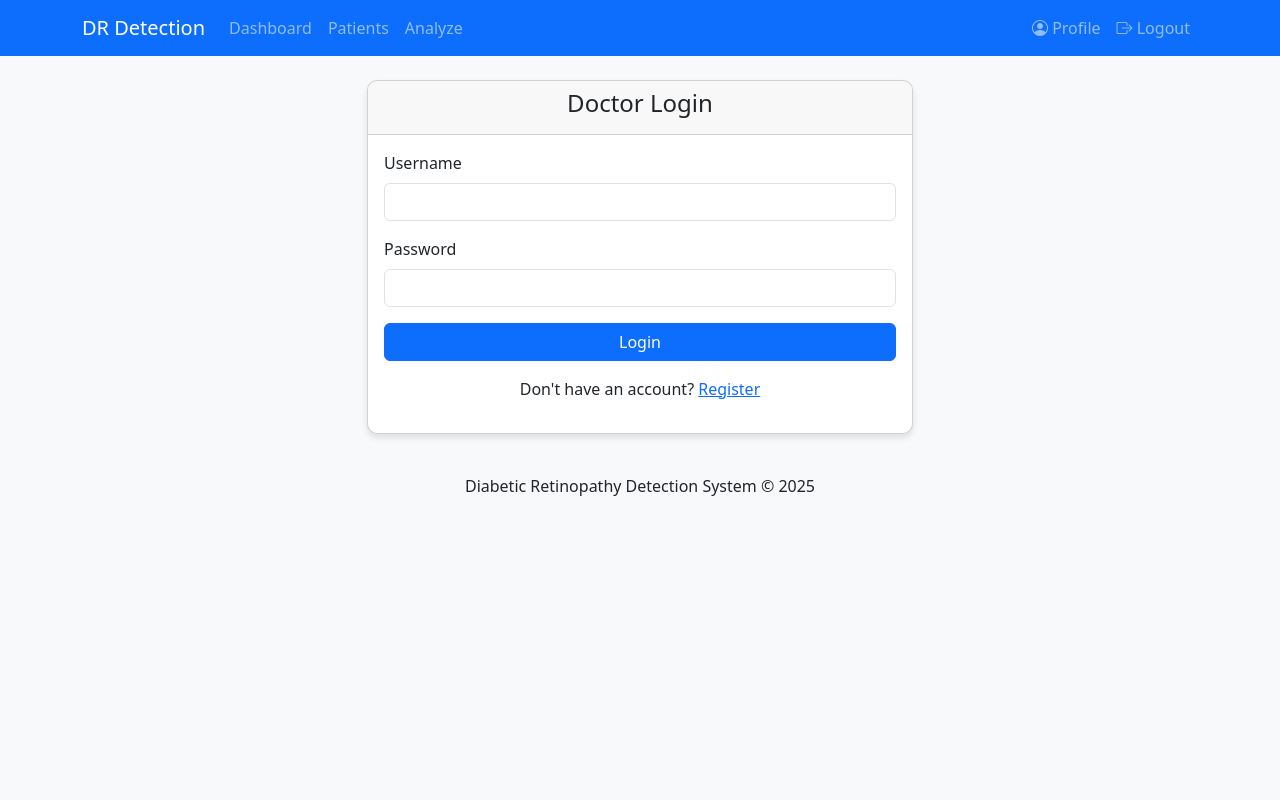
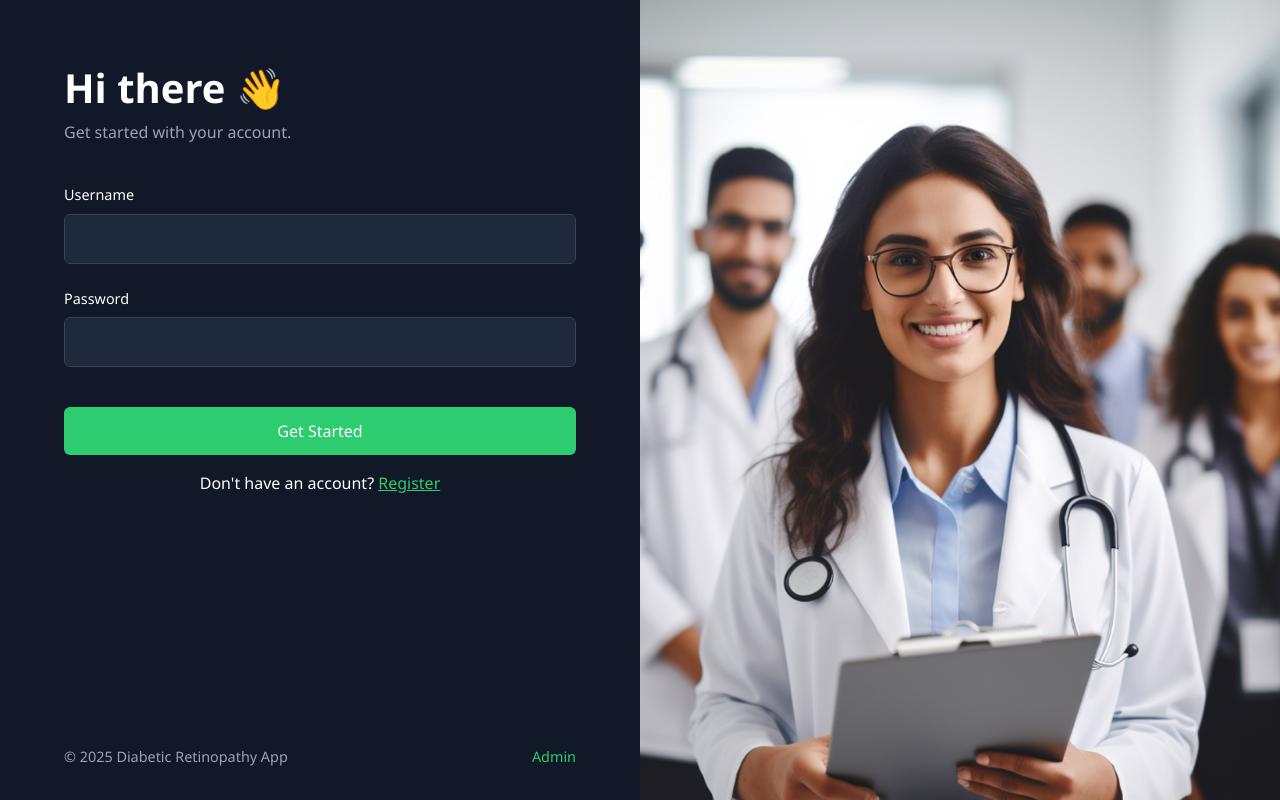
Before and after one commit to anass-elamrany/diabetic_retinopathy_app, a Django app: page /login/ in a window 1280 px wide. Run offline with Django 5.2, Linux system fonts and the light colour scheme.

Commit message:
Desgine login page

```diff
--- a/app/templates/app/login.html
+++ b/app/templates/app/login.html
@@ -1,30 +1,216 @@
-{% extends 'app/base.html' %}
+<!DOCTYPE html>
+<html lang="en">
+<head>
+    <meta charset="UTF-8">
+    <meta name="viewport" content="width=device-width, initial-scale=1.0">
+    <title>Doctor Login - Diabetic Retinopathy App</title>
+    <link href="https://cdn.jsdelivr.net/npm/bootstrap@5.3.0-alpha1/dist/css/bootstrap.min.css" rel="stylesheet">
+    <style>
+        :root {
+            --primary-color: #2ecc71;
+            --dark-bg: #111827;
+            --input-bg: #1e293b;
+            --text-light: #ffffff;
+            --text-secondary: #9ca3af;
+        }
 
-{% block content %}
-<div class="row justify-content-center">
-    <div class="col-md-6">
-        <div class="card">
-            <div class="card-header">
-                <h4 class="text-center">Doctor Login</h4>
+        body {
+            font-family: 'Segoe UI', Roboto, 'Helvetica Neue', Arial, sans-serif;
+            margin: 0;
+            padding: 0;
+            height: 100vh;
+            overflow: hidden;
+        }
+
+        .login-container {
+            display: flex;
+            height: 100vh;
+        }
+
+        .login-form-section {
+            background-color: var(--dark-bg);
+            color: var(--text-light);
+            width: 50%;
+            padding: 2rem 4rem;
+            display: flex;
+            flex-direction: column;
+        }
+
+        .image-section {
+            width: 50%;
+            overflow: hidden;
+        }
+
+        .image-section img {
+            width: 100%;
+            height: 100%;
+            object-fit: cover;
+        }
+
+        .app-logo {
+            display: flex;
+            align-items: center;
+            margin-bottom: 2rem;
+        }
+
+        .app-logo img {
+            width: 40px;
+            height: 40px;
+            margin-right: 10px;
+        }
+
+        .app-logo h2 {
+            font-size: 1.6rem;
+            margin: 0;
+            font-weight: 600;
+        }
+
+        .greeting {
+            margin-top: 2rem;
+            margin-bottom: 0.5rem;
+        }
+
+        .greeting h1 {
+            font-size: 2.5rem;
+            font-weight: 600;
+            margin-bottom: 0.5rem;
+        }
+
+        .greeting p {
+            color: var(--text-secondary);
+            margin-bottom: 2rem;
+        }
+
+        .form-group {
+            margin-bottom: 1.5rem;
+        }
+
+        .form-group label {
+            display: block;
+            margin-bottom: 0.5rem;
+            font-size: 0.9rem;
+        }
+
+        .form-control {
+            width: 100%;
+            padding: 0.75rem 1rem;
+            background-color: var(--input-bg);
+            border: 1px solid #374151;
+            border-radius: 0.375rem;
+            color: var(--text-light);
+            font-size: 1rem;
+        }
+
+        .form-control:focus {
+            outline: none;
+            border-color: var(--primary-color);
+        }
+
+        .phone-input {
+            display: flex;
+        }
+
+        .country-code {
+            background-color: var(--input-bg);
+            border: 1px solid #374151;
+            border-radius: 0.375rem 0 0 0.375rem;
+            padding: 0 0.75rem;
+            display: flex;
+            align-items: center;
+            color: var(--text-light);
+        }
+
+        .phone-input .form-control {
+            border-radius: 0 0.375rem 0.375rem 0;
+            border-left: none;
+        }
+
+        .submit-btn {
+            width: 100%;
+            padding: 0.75rem;
+            background-color: var(--primary-color);
+            border: none;
+            border-radius: 0.375rem;
+            color: white;
+            font-weight: 500;
+            font-size: 1rem;
+            cursor: pointer;
+            transition: background-color 0.2s;
+            margin-top: 1rem;
+        }
+
+        .submit-btn:hover {
+            background-color: #27ae60;
+        }
+
+        .footer {
+            margin-top: auto;
+            padding-top: 2rem;
+            display: flex;
+            justify-content: space-between;
+            color: var(--text-secondary);
+            font-size: 0.9rem;
+        }
+
+        .footer a {
+            color: var(--primary-color);
+            text-decoration: none;
+        }
+
+        @media (max-width: 768px) {
+            .login-container {
+                flex-direction: column;
+            }
+
+            .login-form-section {
+                width: 100%;
+                height: 100%;
+                padding: 1.5rem;
+            }
+
+            .image-section {
+                display: none;
+            }
+        }
+    </style>
+</head>
+<body>
+    <div class="login-container">
+        <div class="login-form-section">
+
+            <div class="greeting">
+                <h1>Hi there 👋</h1>
+                <p>Get started with your account.</p>
             </div>
-            <div class="card-body">
+
             <form method="POST">
                 {% csrf_token %}
-                    <div class="mb-3">
-                        <label for="username" class="form-label">Username</label>
+                <div class="form-group">
+                    <label for="username">Username</label>
                     <input type="text" class="form-control" id="username" name="username" required>
                 </div>
-                    <div class="mb-3">
-                        <label for="password" class="form-label">Password</label>
+
+                <div class="form-group">
+                    <label for="password">Password</label>
                     <input type="password" class="form-control" id="password" name="password" required>
                 </div>
-                    <button type="submit" class="btn btn-primary w-100">Login</button>
+
+                <button type="submit" class="submit-btn">Get Started</button>
+
+                <div class="mt-3 text-center">
+                    <p>Don't have an account? <a href="{% url 'register' %}" style="color: var(--primary-color);">Register</a></p>
+                </div>
             </form>
-                <div class="mt-3 text-center">
-                    <p>Don't have an account? <a href="{% url 'register' %}">Register</a></p>
+
+            <div class="footer">
+                <div>© 2025 Diabetic Retinopathy App</div>
+                <a href="#">Admin</a>
             </div>
         </div>
+
+        <div class="image-section">
+            <img src="/static/app/images/onboarding-img.png" alt="Medical Team">
         </div>
     </div>
-</div>
-{% endblock %}
+</body>
+</html>
```
Lines whose indentation alone changed are shown as unchanged.
